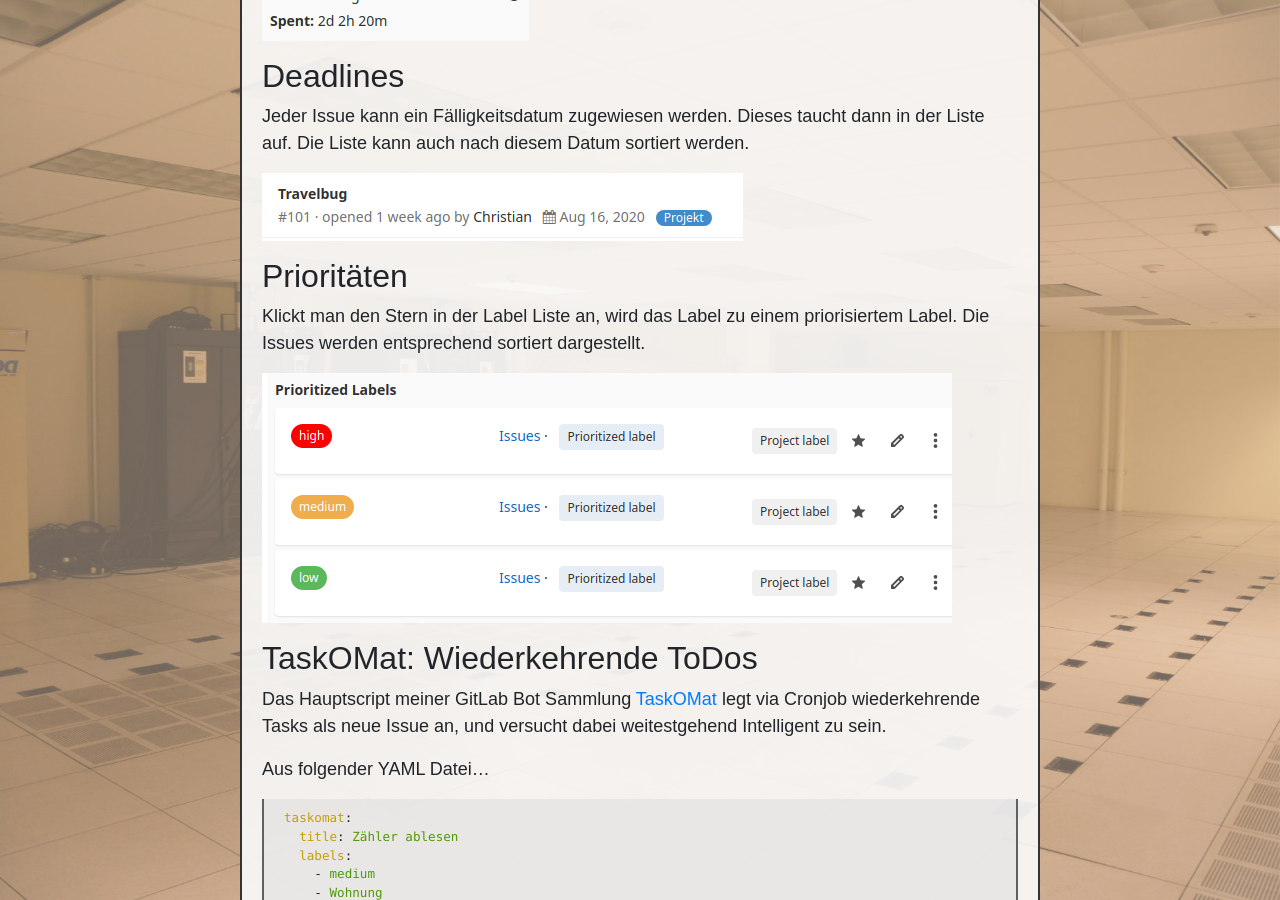
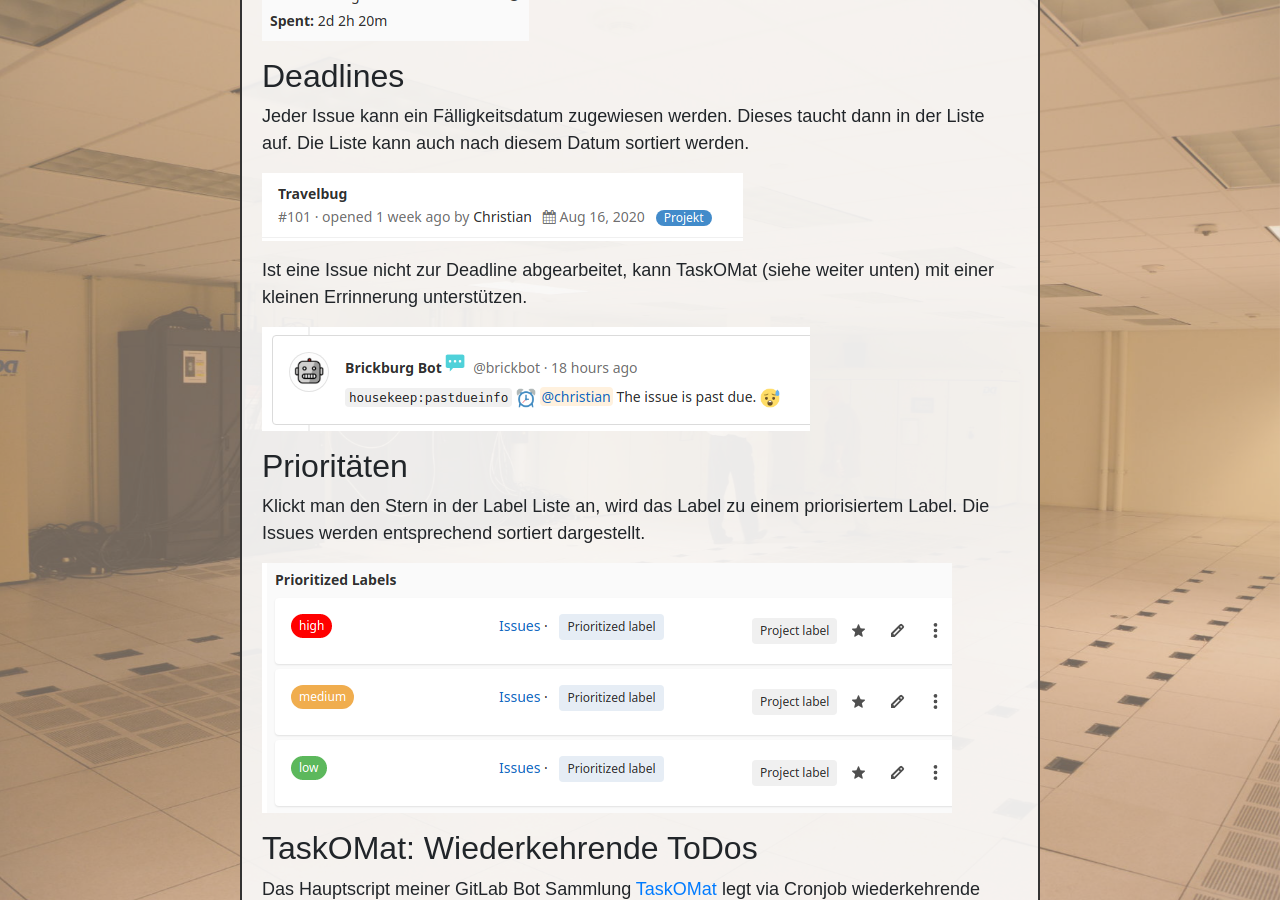
Before and after one commit to perryflynn/serverless.industries, a Jekyll site: the page built from src/_posts/2020/2020-08-09-taskomat-gitlab-personal-todo.md, in a window 1280 px wide and 900 px high, scrolled down 1175 px. Built offline with Jekyll 4.4.1, drawn with Linux system fonts in a browser that asks for light colours; the table of contents is made by our own code.

Commit message:
added more pictures

```diff
--- a/src/_config_ci_demo.yml
+++ b/src/_config_ci_demo.yml
@@ -1,5 +1,6 @@
 git:
     isci: true
+    enableserviceworker: 'false'
     commiturl: "https://github.com/perryflynn/serverless.industries/commit/2c612651965c48f4cf0fdec474849f17f6f653a7"
     commitshort: "2b99bf8"
     commitlong: "2c612651965c48f4cf0fdec474849f17f6f653a7"
--- a/src/_posts/2020/2020-08-09-taskomat-gitlab-personal-todo.md
+++ b/src/_posts/2020/2020-08-09-taskomat-gitlab-personal-todo.md
@@ -47,6 +47,11 @@ Jeder Issue kann ein Fälligkeits&shy;datum zugewiesen werden. Dieses taucht dan
 Liste auf. Die Liste kann auch nach diesem Datum sortiert werden.
 
 ![Fälligkeitsdatum]({{'/assets/taskomat-duedate.png' | relative_url}}){:.img-fluid}
+
+Ist eine Issue nicht zur Deadline abgearbeitet, kann TaskOMat (siehe weiter unten)
+mit einer kleinen Errinnerung unterstützen.
+
+![Deadline abgelaufen]({{'/assets/taskomat-pastdue.png' | relative_url}}){:.img-fluid}
 
 ## Prioritäten
 
```
Also changed, not shown: src/assets/taskomat-pastdue.png (added).
